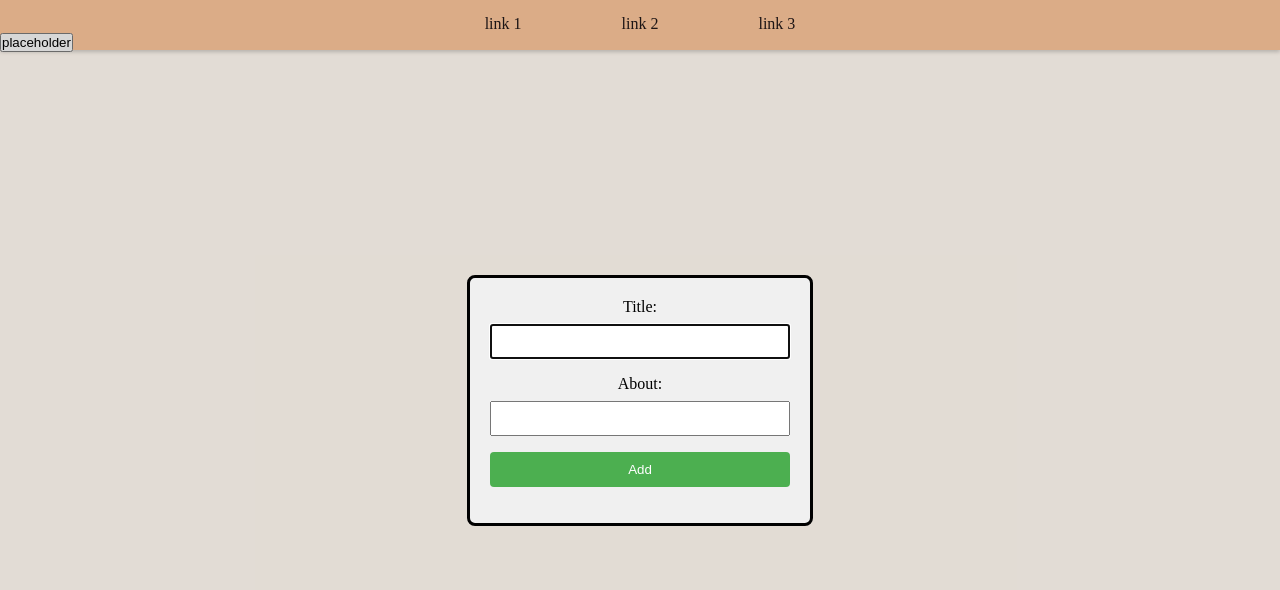
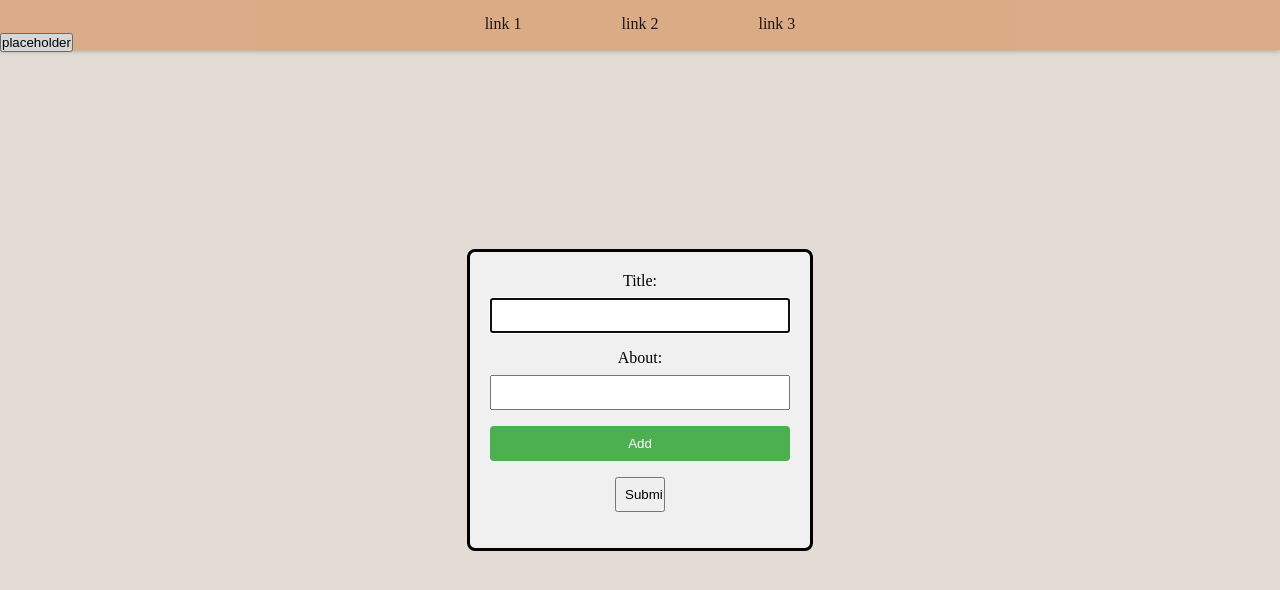
Before and after one commit to cpomul/VirtualNotes, a plain HTML site: page index.html in a window 1280 px wide. Both pictures are taken after a click on the button "placeholder". Drawn offline with Linux system fonts and the light colour scheme.

Commit message:
Fix from closing buttons

```diff
--- a/Dialog.js
+++ b/Dialog.js
@@ -1,6 +1,7 @@
 export class DialogCreator {
   constructor() {
     this.submitButton = null;
+    this.closeButton = null;
   }
 
   createAndAppend(parentId) {
@@ -36,6 +37,10 @@ export class DialogCreator {
     inputAbout.setAttribute("type", "text");
     inputAbout.setAttribute("id", "about");
 
+    this.closeButton = document.createElement("input");
+    this.closeButton.setAttribute("type", "submit");
+    this.closeButton.setAttribute("id", "closeButton");
+
     this.submitButton = document.createElement("input");
     this.submitButton.setAttribute("type", "submit");
     this.submitButton.setAttribute("value", "Add");
@@ -46,7 +51,8 @@ export class DialogCreator {
       inputTitle,
       labelAbout,
       inputAbout,
-      this.submitButton
+      this.submitButton,
+      this.closeButton
     );
     dialogTag.appendChild(form);
     return dialogTag;
@@ -55,4 +61,7 @@ export class DialogCreator {
   getSubmitButton() {
     return this.submitButton;
   }
+  getCloseButton() {
+    return this.closeButton;
+  }
 }
--- a/index.js
+++ b/index.js
@@ -2,23 +2,25 @@ import { ArrayAppender } from "./ArrayAppender.js";
 import { Renderer } from "./Renderer.js";
 import { DialogCreator } from "./Dialog.js";
 const showDialogButton = document.querySelector("#showDialogButton");
+
 let array1 = [];
 let arrayappender = new ArrayAppender(array1);
+let renderer = new Renderer(array1, "#container1");
 
-// Create an instance of DialogCreator
-var dialogCreator = new DialogCreator();
+let dialogCreator = new DialogCreator();
+dialogCreator.createAndAppend("main-container");
+const submitButton = dialogCreator.getSubmitButton();
+const closeButton = dialogCreator.getCloseButton();
 
-// Call createAndAppend method to create and append the dialog
-dialogCreator.createAndAppend("main-container");
-
-// Get the submit button using the instance method getSubmitButton
-const submitButton = dialogCreator.getSubmitButton();
-
-// Add an event listener to the submit button
 submitButton.addEventListener("click", (event) => {
   event.preventDefault();
   arrayappender.addInfoToArray();
-  console.log(array1);
+  renderer.render();
+  dialog.close();
+});
+closeButton.addEventListener("click", (event) => {
+  event.preventDefault();
+  dialog.close();
 });
 
 showDialogButton.addEventListener("click", () => {
--- a/style.css
+++ b/style.css
@@ -104,3 +104,6 @@ input {
   flex-direction: row;
   justify-content: center;
 }
+#closeButton {
+  width: 50px;
+}
```
Also changed, not shown: index.html (+0 -1 lines).
